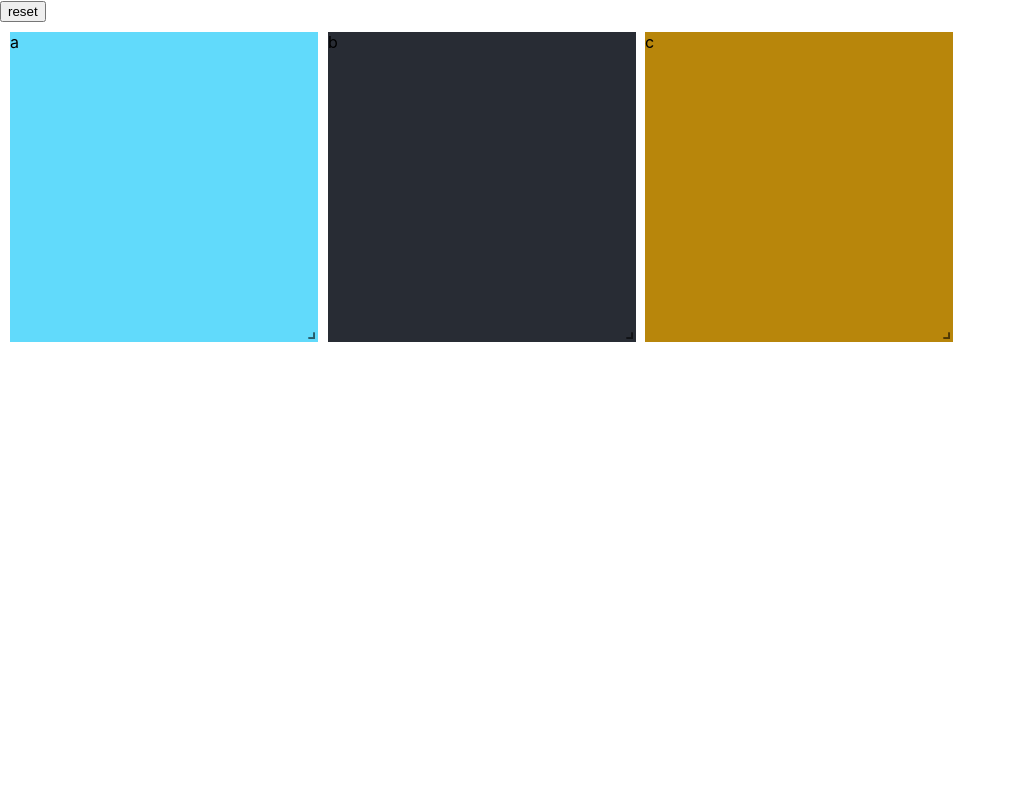
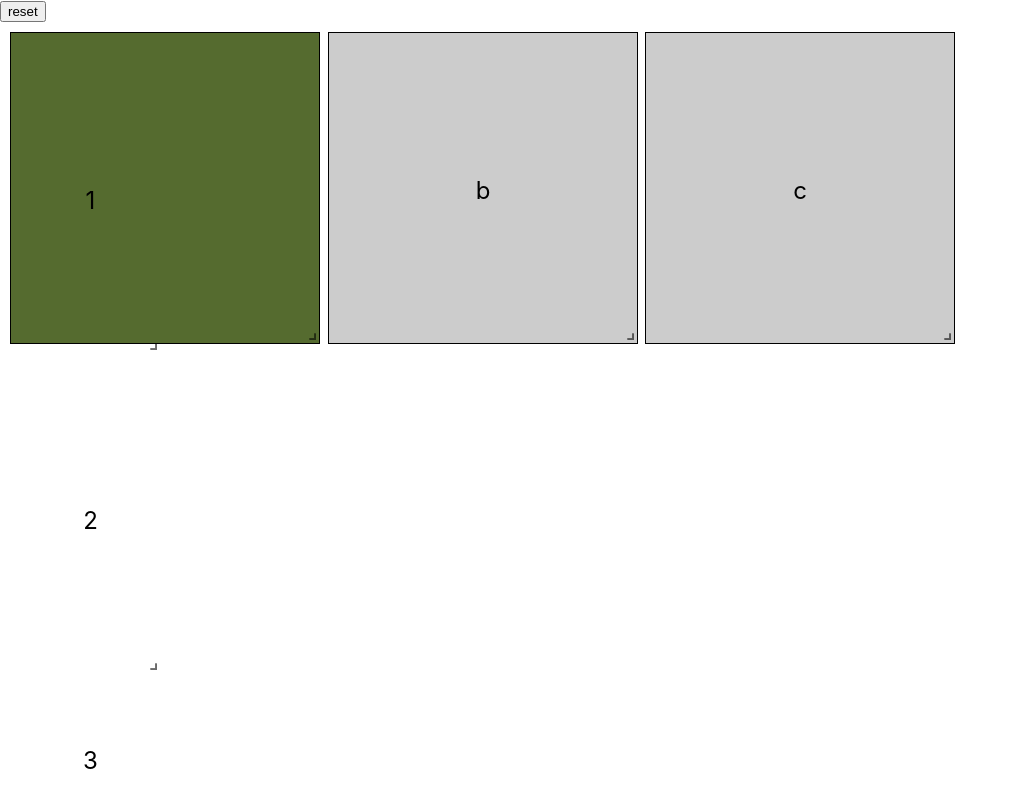
Before and after one commit to akazwz/react-grid-layout, a React (Create React App) app: page / in a window 1280 px wide. Shown: the top 800 px of the page, without its empty margins (0-1018 px from the left). Built offline with nearby package versions, Linux system fonts and the light colour scheme.

Commit message:
网格布局

```diff
--- a/src/Homepage.css
+++ /dev/null
@@ -1,11 +0,0 @@
-.a {
-    background-color: #61dafb;
-}
-
-.b {
-    background-color: #282c34
-}
-
-.c {
-    background-color: darkgoldenrod;
-}
--- /dev/null
+++ b/src/components/InnerGridLayout.js
@@ -0,0 +1,65 @@
+import React from 'react';
+import '../css/InnerGridLayout.css';
+import {Responsive, WidthProvider} from 'react-grid-layout';
+
+const InnerGridLayout = () => {
+    const ResponsiveGridLayout = WidthProvider(Responsive);
+    const cols = {lg: 12, md: 10, sm: 6, xs: 4, xxs: 2};
+    const breakpoints = {lg: 1200, md: 996, sm: 768, xs: 480, xxs: 0};
+    const layouts = {
+        lg: [
+            {x: 0, y: 0, w: 1, h: 1, i: '1',},
+            {x: 0, y: 0, w: 1, h: 1, i: '2',},
+            {x: 0, y: 0, w: 1, h: 1, i: '3',},
+            {x: 0, y: 0, w: 1, h: 1, i: '4',},
+        ],
+        md: [
+            {x: 0, y: 0, w: 1, h: 1, i: '1',},
+            {x: 0, y: 0, w: 1, h: 1, i: '2',},
+            {x: 0, y: 0, w: 1, h: 1, i: '3',},
+            {x: 0, y: 0, w: 1, h: 1, i: '4',},
+        ],
+        sm: [
+            {x: 0, y: 0, w: 1, h: 1, i: '1',},
+            {x: 0, y: 0, w: 1, h: 1, i: '2',},
+            {x: 0, y: 0, w: 1, h: 1, i: '3',},
+            {x: 0, y: 0, w: 1, h: 1, i: '4',},
+        ],
+        xs: [
+            {x: 0, y: 0, w: 1, h: 1, i: '1',},
+            {x: 0, y: 0, w: 1, h: 1, i: '2',},
+            {x: 0, y: 0, w: 1, h: 1, i: '3',},
+            {x: 0, y: 0, w: 1, h: 1, i: '4',},
+        ],
+        xxs: [
+            {x: 0, y: 0, w: 1, h: 2, i: '1',},
+            {x: 0, y: 0, w: 1, h: 2, i: '2',},
+            {x: 0, y: 0, w: 1, h: 1, i: '3',},
+            {x: 0, y: 0, w: 1, h: 1, i: '4',},
+        ],
+    };
+    return (
+        <div className="main">
+            <ResponsiveGridLayout
+                breakpoints={breakpoints}
+                cols={cols}
+                layouts={layouts}
+            >
+                <div key="1" className="1">
+                    <span className="text">1</span>
+                </div>
+                <div key="2" className="2">
+                    <span className="text">2</span>
+                </div>
+                <div key="3" className="3">
+                    <span className="text">3</span>
+                </div>
+                <div key="4" className="4">
+                    <span className="text">4</span>
+                </div>
+            </ResponsiveGridLayout>
+        </div>
+    );
+};
+
+export default InnerGridLayout;
--- /dev/null
+++ b/src/css/Homepage.css
@@ -0,0 +1,34 @@
+::-webkit-scrollbar {
+    width: 0;
+    height: 0;
+}
+
+.a {
+    background-color: #cccccc;
+    border: 1px solid black;
+    text-align: center;
+}
+
+.b {
+    background-color: #cccccc;
+    border: 1px solid black;
+    text-align: center;
+}
+
+.c {
+    background-color: #cccccc;
+    border: 1px solid black;
+    text-align: center;
+}
+
+.text {
+    font-size: 24px;
+    text-align: center;
+    position: absolute;
+    top: 0;
+    bottom: 0;
+    left: 0;
+    right: 0;
+    margin: auto;
+    height: 24px;
+}
--- /dev/null
+++ b/src/css/InnerGridLayout.css
@@ -0,0 +1,17 @@
+.main {
+    width: 100%;
+    height: 100%;
+    background-color: darkolivegreen;
+}
+
+.text {
+    font-size: 24px;
+    text-align: center;
+    position: absolute;
+    top: 0;
+    bottom: 0;
+    left: 0;
+    right: 0;
+    margin: auto;
+    height: 24px;
+}
--- a/src/pages/Homepage.js
+++ b/src/pages/Homepage.js
@@ -1,10 +1,11 @@
 import React, {useState} from 'react';
 import {Responsive, WidthProvider} from 'react-grid-layout';
-import '../Homepage.css';
+import '../css/Homepage.css';
 import 'react-grid-layout/css/styles.css'; // 导入样式后可以调整大小
 import 'react-resizable/css/styles.css';
+import InnerGridLayout from '../components/InnerGridLayout';
 
-const Homepage = () => {
+const Homepage = (props) => {
     const ResponsiveGridLayout = WidthProvider(Responsive);
     const layouts = {
         lg: [
@@ -13,24 +14,24 @@ const Homepage = () => {
             {x: 6, y: 0, w: 3, h: 2, i: 'c',},
         ],
         md: [
-            {x: 0, y: 0, w: 5, h: 2, i: 'a',},
-            {x: 0, y: 2, w: 5, h: 2, i: 'b',},
-            {x: 0, y: 2, w: 5, h: 2, i: 'c',},
+            {x: 0, y: 0, w: 10, h: 2, i: 'a',},
+            {x: 0, y: 2, w: 10, h: 2, i: 'b',},
+            {x: 0, y: 2, w: 10, h: 2, i: 'c',},
         ],
         sm: [
-            {x: 0, y: 0, w: 3, h: 2, i: 'a',},
-            {x: 0, y: 2, w: 3, h: 2, i: 'b',},
-            {x: 5, y: 2, w: 3, h: 2, i: 'c',},
+            {x: 0, y: 0, w: 6, h: 4, i: 'a',},
+            {x: 0, y: 6, w: 6, h: 4, i: 'b',},
+            {x: 0, y: 9, w: 6, h: 4, i: 'c',},
         ],
         xs: [
-            {x: 0, y: 0, w: 4, h: 3, i: 'a',},
-            {x: 0, y: 6, w: 4, h: 3, i: 'b',},
-            {x: 0, y: 9, w: 4, h: 3, i: 'c',},
+            {x: 0, y: 0, w: 4, h: 4, i: 'a',},
+            {x: 0, y: 6, w: 4, h: 4, i: 'b',},
+            {x: 0, y: 9, w: 4, h: 4, i: 'c',},
         ],
         xxs: [
-            {x: 0, y: 0, w: 2, h: 3, i: 'a',},
-            {x: 0, y: 6, w: 2, h: 3, i: 'b',},
-            {x: 0, y: 9, w: 2, h: 3, i: 'c',},
+            {x: 0, y: 0, w: 2, h: 4, i: 'a',},
+            {x: 0, y: 6, w: 2, h: 4, i: 'b',},
+            {x: 0, y: 9, w: 2, h: 4, i: 'c',},
         ],
     };
 
@@ -45,18 +46,9 @@ const Homepage = () => {
     const cols = {lg: 12, md: 10, sm: 6, xs: 4, xxs: 2};
     const breakpoints = {lg: 1200, md: 996, sm: 768, xs: 480, xxs: 0};
     const handleOnBreakpointChange = (breakpoint) => {
-        console.log('breakpoint: ' + breakpoint);
         setCurrentBreakpoint(breakpoint);
-        console.log('current breakpoint: ' + currentBreakpoint);
     };
     const handleOnLayoutChange = (layout) => {
-        for (let i = 0; i < layout.length; i++) {
-            console.log('layout: x:' + layout[i].x);
-            console.log('layout: y:' + layout[i].y);
-            console.log('layout: w:' + layout[i].w);
-            console.log('layout: h:' + layout[i].h);
-            console.log('layout: i:' + layout[i].i);
-        }
         let localLayouts = JSON.parse(JSON.stringify(layouts));
         delete (localLayouts[currentBreakpoint.toString()]);
         localLayouts[currentBreakpoint.toString()] = layout;
@@ -79,9 +71,16 @@ const Homepage = () => {
                 onLayoutChange={handleOnLayoutChange}
                 onDrop={handleOnDrop}
             >
-                <div key="a" className="a">a</div>
-                <div key="b" className="b">b</div>
-                <div key="c" className="c">c</div>
+                <div key="a" className="a">
+                    {/*<span className="text">a</span>*/}
+                    <InnerGridLayout/>
+                </div>
+                <div key="b" className="b">
+                    <span className="text">b</span>
+                </div>
+                <div key="c" className="c">
+                    <span className="text">c</span>
+                </div>
             </ResponsiveGridLayout>
         </>
     );
```
